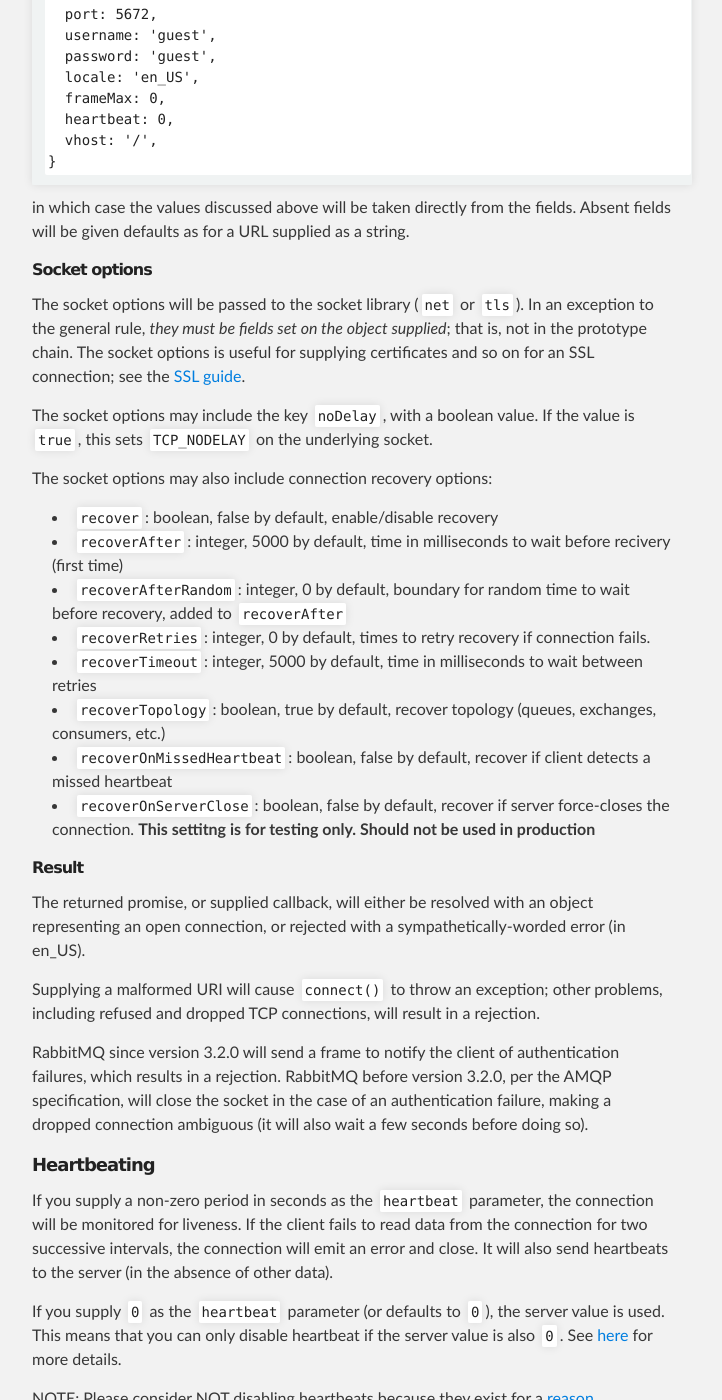
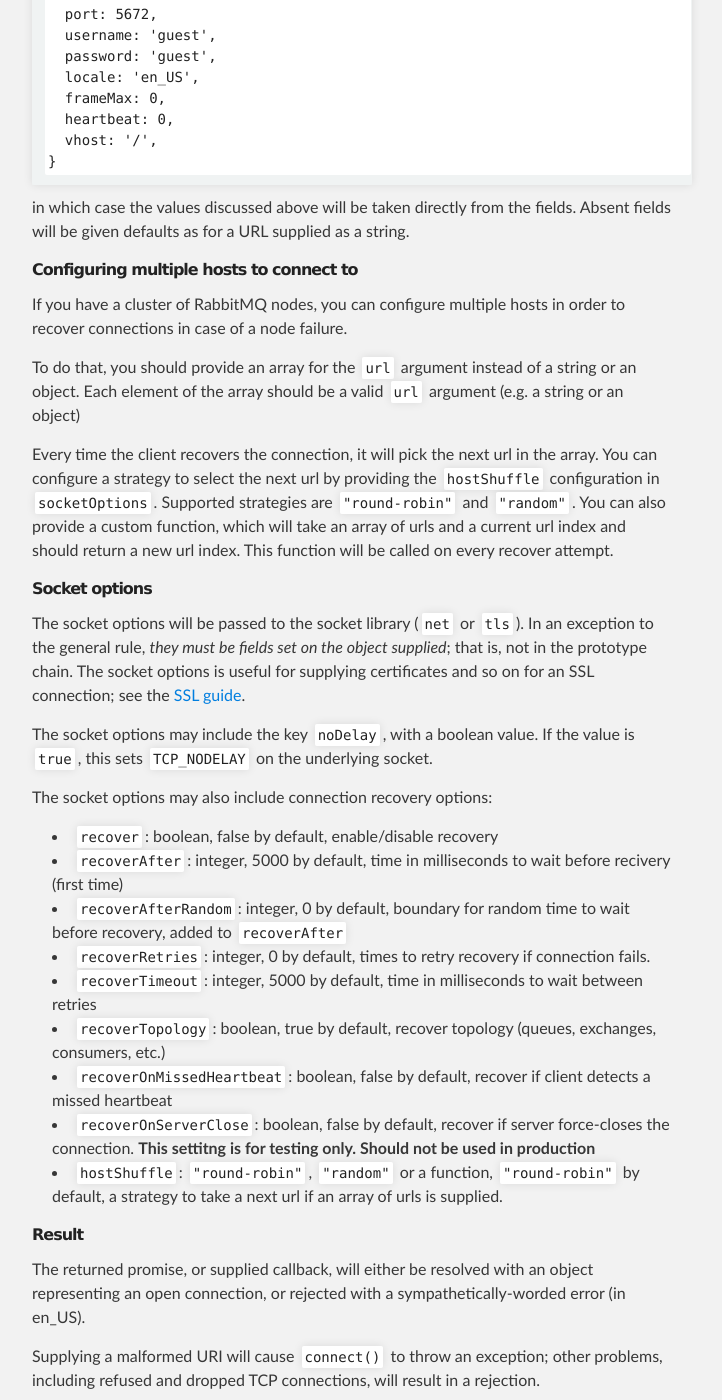
Before and after one commit to amqp-node/amqplib, a Jekyll site: the page built from channel_api.md, in a window 1280 px wide and 1400 px high, scrolled down 11208 px. Shown: the whole window, without its empty margins (288-1010 px from the left). Built offline with Jekyll 4.4.1, drawn with Linux system fonts in a browser that asks for light colours; Markdown is read by kramdown in place of the engine named in the settings.

Commit message:
Document multiple hosts recovery.

```diff
--- a/channel_api.md
+++ b/channel_api.md
@@ -540,6 +540,24 @@ in which case the values discussed above will be taken directly from
 the fields. Absent fields will be given defaults as for a URL supplied
 as a string.
 
+###### Configuring multiple hosts to connect to
+
+If you have a cluster of RabbitMQ nodes, you can configure multiple hosts
+in order to recover connections in case of a node failure.
+
+To do that, you should provide an array for the `url` argument instead of a string
+or an object. Each element of the array should be a valid `url` argument
+(e.g. a string or an object)
+
+Every time the client recovers the connection, it will pick the next url in the
+array. You can configure a strategy to select the next url by providing the
+`hostShuffle` configuration in `socketOptions`. Supported strategies are
+`"round-robin"` and `"random"`.
+You can also provide a custom function, which will take an array of urls and
+a current url index and should return a new url index. This function will be
+called on every recover attempt.
+
+
 ###### Socket options
 
 The socket options will be passed to the socket library (`net` or
@@ -570,6 +588,8 @@ The socket options may also include connection recovery options:
  * `recoverOnServerClose`: boolean, false by default, recover if server
    force-closes the connection. **This settitng is for testing only.
    Should not be used in production**
+ * `hostShuffle`: `"round-robin"`, `"random"` or a function, `"round-robin"` by
+   default, a strategy to take a next url if an array of urls is supplied.
 
 ###### Result
 
```
